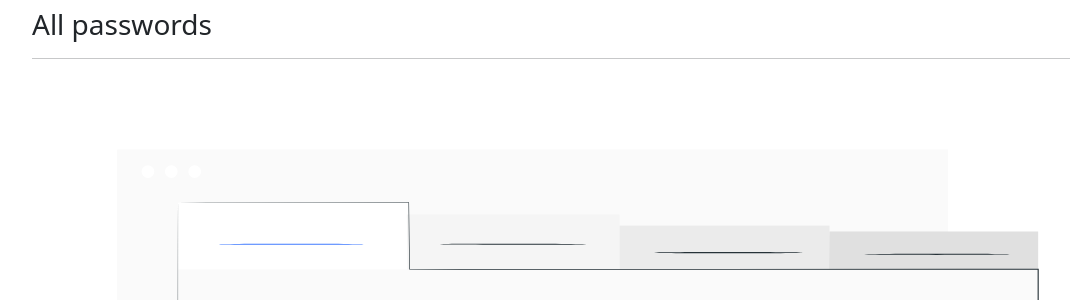
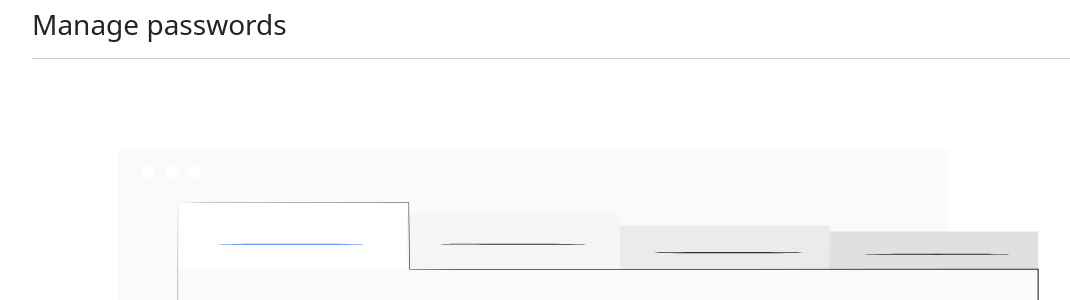
Before and after one commit to Mueem-Nahid/password-manager-django, a Django app: page /all-passwords/ in a window 1280 px wide. Shown: the part 86-386 px from the top of the page, without its empty margins (50-1120 px from the left). Run offline with Django 4.2, Linux system fonts and the light colour scheme; the visitor is signed in with stand-in values (Sample User, id 1).

Commit message:
# Info - manage passwords

```diff
--- a/home/templates/pages/all-passwords.html
+++ b/home/templates/pages/manage-passwords.html
@@ -4,7 +4,7 @@
 {% block content %}
 
     <section class="container">
-        <div class="mt-2 mb-4"><h3>All passwords</h3>
+        <div class="mt-2 mb-4"><h3>Manage passwords</h3>
             <hr/>
         </div>
 
--- a/home/urls.py
+++ b/home/urls.py
@@ -11,5 +11,5 @@ urlpatterns = [
 
     #  user passwords
     path('add-password/', views.add_new_password, name="add-password"),
-    path('all-passwords/', views.all_passwords, name="all-passwords")
+    path('all-passwords/', views.manage_passwords, name="manage-passwords")
 ]
--- a/home/views.py
+++ b/home/views.py
@@ -90,7 +90,7 @@ def add_new_password(request):
 
 # all passwords
 @cache_control(no_cache=True, must_revalidate=True, no_store=True)
-def all_passwords(request):
+def manage_passwords(request):
     if not request.user.is_authenticated:
         return redirect('%s?next=%s' % ('/', request.path))
     logged_in_user = request.user
@@ -106,6 +106,6 @@ def all_passwords(request):
     }
     print(password_obj)
     if not user_passwords:
-        return render(request, 'pages/all-passwords.html',
+        return render(request, 'pages/manage-passwords.html',
                       {'no_password': "No password available. Please add password."})
-    return render(request, 'pages/all-passwords.html', {'all_passwords': password_obj})
+    return render(request, 'pages/manage-passwords.html', {'all_passwords': password_obj})
```
